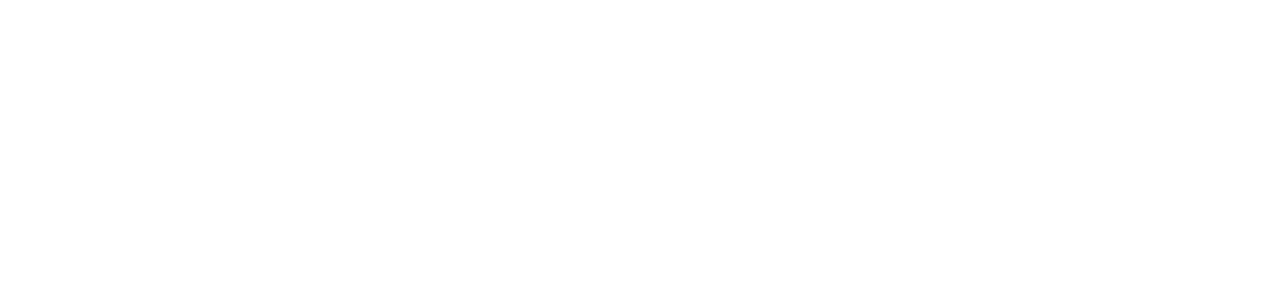
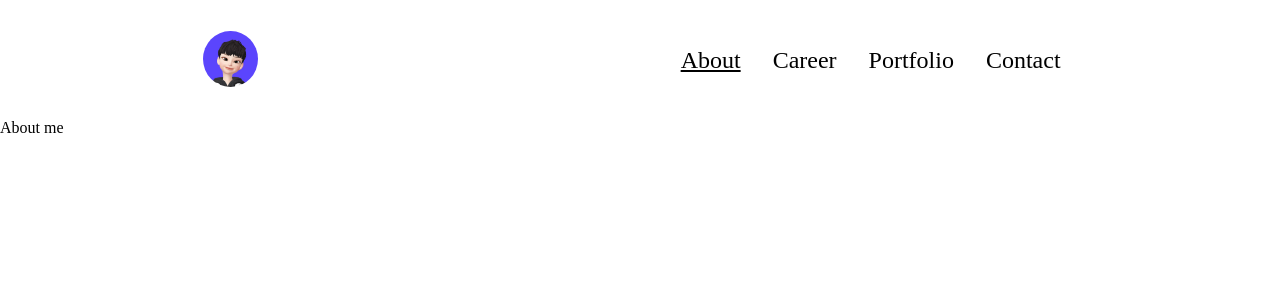
Before and after one commit to sangjuntechs/portfolio, a React (Create React App) app: page /about in a window 1280 px wide. Before the commit this address had no page. Shown: the top 300 px of the page. Built offline with nearby package versions, Linux system fonts and the light colour scheme.

Commit message:
header components

```diff
--- /dev/null
+++ b/src/components/header.js
@@ -0,0 +1,56 @@
+import React, {useEffect, useState} from 'react';
+import { Link } from 'react-router-dom';
+import styled from 'styled-components';
+import Logo from '../img/PLogo.jpeg';
+import '../css/About.css';
+
+const Container = styled.div`
+    display: flex;
+    align-items: center;
+    position: sticky;
+    top: 0;
+    width:100vw;
+    height: 15vh;
+    background-color: white;
+    justify-content: space-around;
+`
+
+const ListContainer = styled.ul`
+    display: flex;
+`
+
+const List = styled.li`
+    margin: 1rem;
+    font-size: 1.5rem;
+    font-weight: 300;
+    @media screen and (max-width: 800px) {
+    font-size:1rem;
+  }
+`
+
+const PLogo = styled.img`
+    height: 7vh;
+    border-radius: 100%;
+`
+
+export const Header = () => {
+    const [nUrl, setNUrl] = useState('');
+
+    useEffect(() => {
+        const url = window.location.href.split('/')
+        const currentLocation = url.slice(3,4);
+        setNUrl(currentLocation[0]);
+      }, [])
+
+    return(
+
+    <Container>
+        <Link to='/'><PLogo src={Logo} alt='로고'/></Link>
+        <ListContainer>
+            <List className={nUrl === 'about' ? 'header_highlight' : ''}><Link to='/about'>About</Link></List>
+            <List className={nUrl === 'career' ? 'header_highlight' : ''}><Link to='/career'>Career</Link></List>
+            <List className={nUrl === 'portfolio' ? 'header_highlight' : ''}><Link to='/portfolio'>Portfolio</Link></List>
+            <List className={nUrl === 'contact' ? 'header_highlight' : ''}><Link to='/contact'>Contact</Link></List>
+        </ListContainer>
+    </Container>)
+}
--- /dev/null
+++ b/src/css/About.css
@@ -0,0 +1,4 @@
+.header_highlight {
+    font-weight: 500;
+    text-decoration: underline;
+}
--- /dev/null
+++ b/src/pages/About.js
@@ -0,0 +1,27 @@
+/* eslint-disable react-hooks/exhaustive-deps */
+import React from 'react';
+import { Header } from '../components/header';
+import styled from 'styled-components';
+
+const Body = styled.div`
+    position: relative;
+`
+
+const Hy = styled.div`
+    height: 5000px;
+`
+
+
+const About = () => {
+
+    return (
+        <Body>
+            <Header />
+            <Hy>
+            About me
+            </Hy>
+        </Body>
+    )
+}
+
+export default About;
--- /dev/null
+++ b/src/pages/Career.js
@@ -0,0 +1,27 @@
+/* eslint-disable react-hooks/exhaustive-deps */
+import React from 'react';
+import { Header } from '../components/header';
+import styled from 'styled-components';
+
+const Body = styled.div`
+    position: relative;
+`
+
+const Hy = styled.div`
+    height: 5000px;
+`
+
+
+const Career = () => {
+
+    return (
+        <Body>
+            <Header />
+            <Hy>
+            Career
+            </Hy>
+        </Body>
+    )
+}
+
+export default Career;
--- a/src/pages/Home.js
+++ b/src/pages/Home.js
@@ -35,6 +35,9 @@
   justify-content: center;
   align-items: center;
   font-size: 4rem;
+  @media screen and (max-width: 1030px) {
+    width:100%;
+  }
 `
 
 const MenuContainer = styled.div`
@@ -49,7 +52,7 @@
   height: 100vh;
   width: 100vw;
   background-color: white;
-  transition: all 1s;
+  transition: 1s;
 `;
 
 const Video = styled.video`
@@ -74,6 +77,9 @@
   justify-content: center;
   align-items: center;
   background-color: #5b44ff;
+  @media screen and (max-width: 1030px) {
+    display: none;
+  }
 `
 
 const Header = styled.div`
@@ -200,7 +206,6 @@
 
 
   document.addEventListener("mousewheel", function (event) {
-    console.log(event.wheelDelta);
     if (event.wheelDelta >= 50) {
       setOpenMenu(false);
     }
--- a/src/router/Approuter.js
+++ b/src/router/Approuter.js
@@ -1,12 +1,17 @@
 import React from "react";
 import { BrowserRouter, Route, Routes} from "react-router-dom";
+import About from "../pages/About";
+import Career from "../pages/Career";
 import Home from "../pages/Home";
 
 export const Approuter = () => {
+
   return (
   <BrowserRouter>
     <Routes>
       <Route path="/" exact element={<Home />} />
+      <Route path="/about" exact element={<About />} />
+      <Route path="/career" exact element={<Career />}/>
     </Routes>
   </BrowserRouter>
   );
```
Also changed, not shown: src/css/Home.css (line endings or trailing spaces), src/img/PLogo.jpeg (added).
